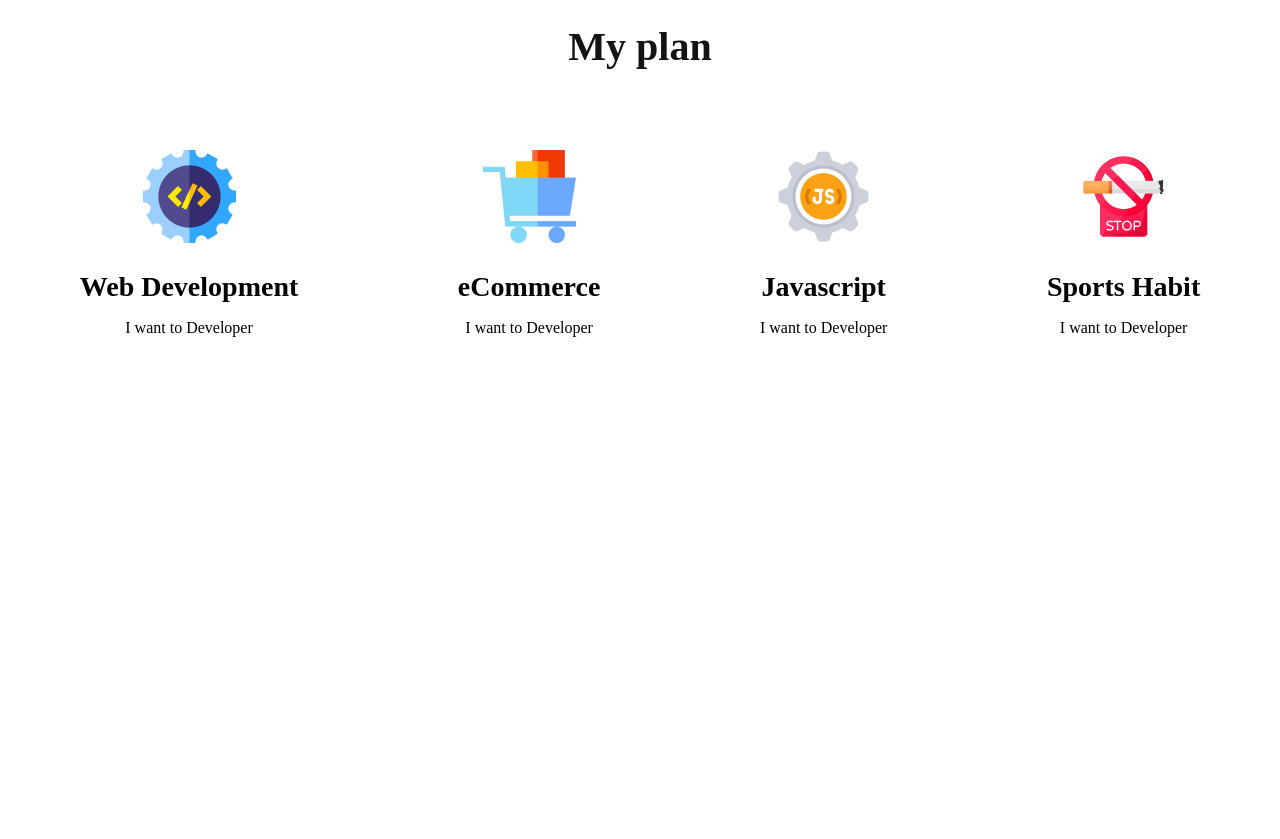
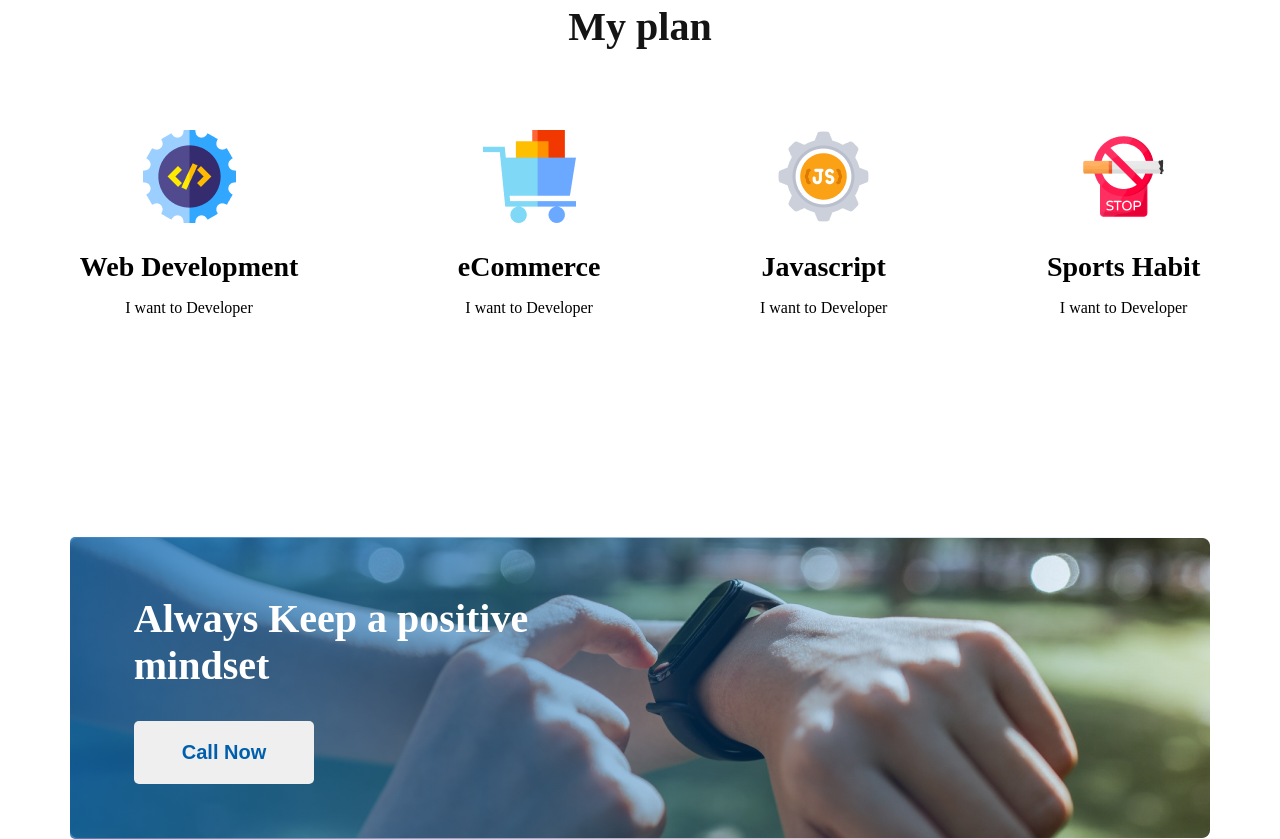
Before and after one commit to Safayet2002/asset-one, a plain HTML site: page index.html in a window 1280 px wide. Shown: the part 2015-2854 px from the top of the page. Before the commit the page ends 2592 px from the top, so only its background shows below. Drawn offline with Linux system fonts and the light colour scheme.

Commit message:
Mindset Section Done

```diff
--- a/index.html
+++ b/index.html
@@ -92,6 +92,22 @@
         <!-- End Plan Section -->
 
 
+
+
+        <!-- Start Mindset Section -->
+        <section class="mindset">
+            <div class="mindset-content">
+                    <h3 class="mindset-title">Always Keep a positive<br>mindset</h3>
+
+                <!-- Start Call Now Button -->
+                <button class="btn-primary"><a href="https://www.fiverr.com/safayets" target="_blank" class="btn-primary">Call Now</button></a>
+                <!-- End Call Now Button -->
+            </div>
+
+        </section>
+        <!-- End Mindset Section -->
+
+
     </Main>
     <!-- End Main Section -->
 
--- a/styles/style.css
+++ b/styles/style.css
@@ -75,7 +75,7 @@ ul, li{
 /* Styles Plan Section */
 .plan{
     text-align: center;
-    padding: 160px 0px;
+    padding: 140px 0px;
 }
 .plan-title{
     color: #151414;
@@ -100,3 +100,28 @@ ul, li{
 }
 
 /* Done Plan Section */
+
+
+
+
+/* Styles Mindset Section */
+.mindset{
+    display: flex;
+    justify-content: space-around;
+    background-image: url(../images/watch.png);
+    background-repeat: no-repeat;
+    background-position: center top;
+    border-radius: 5px;
+}
+.mindset-content{
+    text-align: left;
+    background: linear-gradient(to right, #005facc2, rgba(255, 255, 255, 0));
+    border-radius: 5px;
+    padding: 58px 682px 55px 64px;
+}
+.mindset-title{
+    color: #ffffff;
+    font-size: 40px;
+    font-weight: 700;
+}
+/* Done Mindset Section */
```
